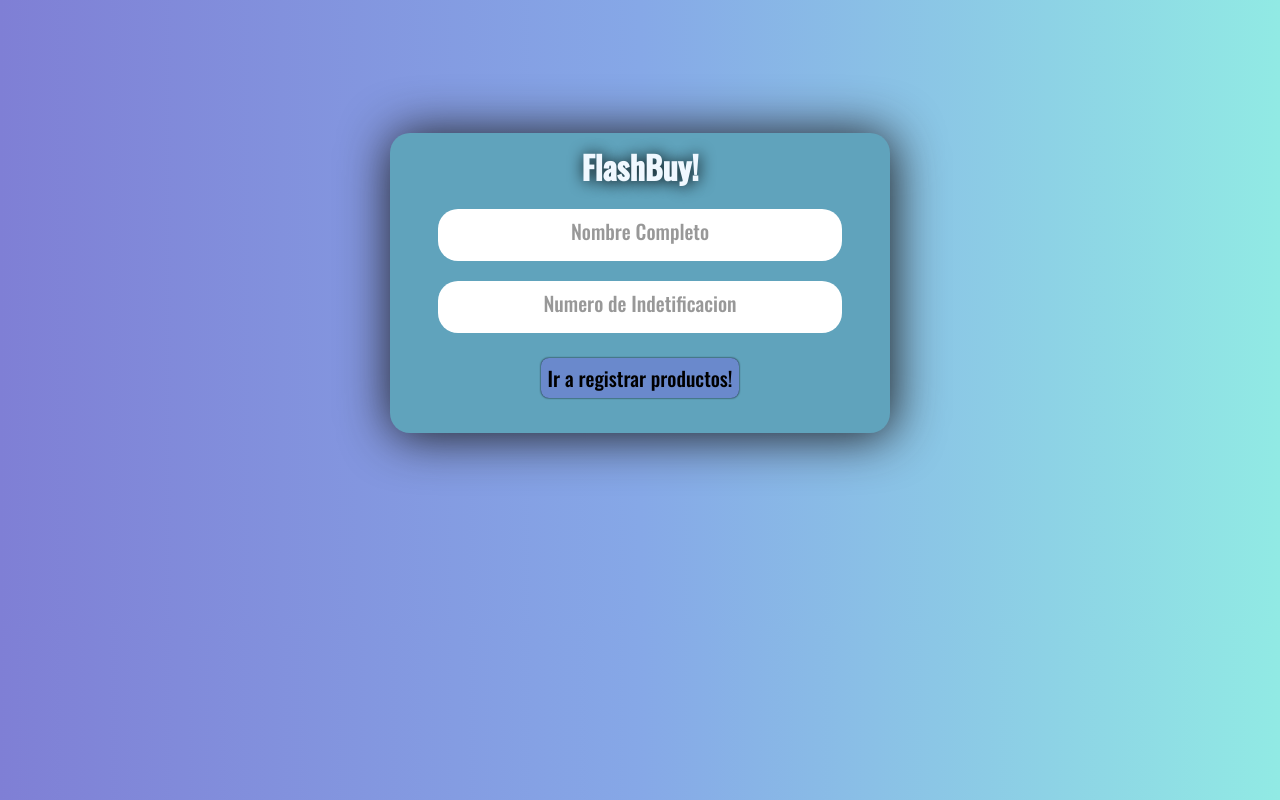
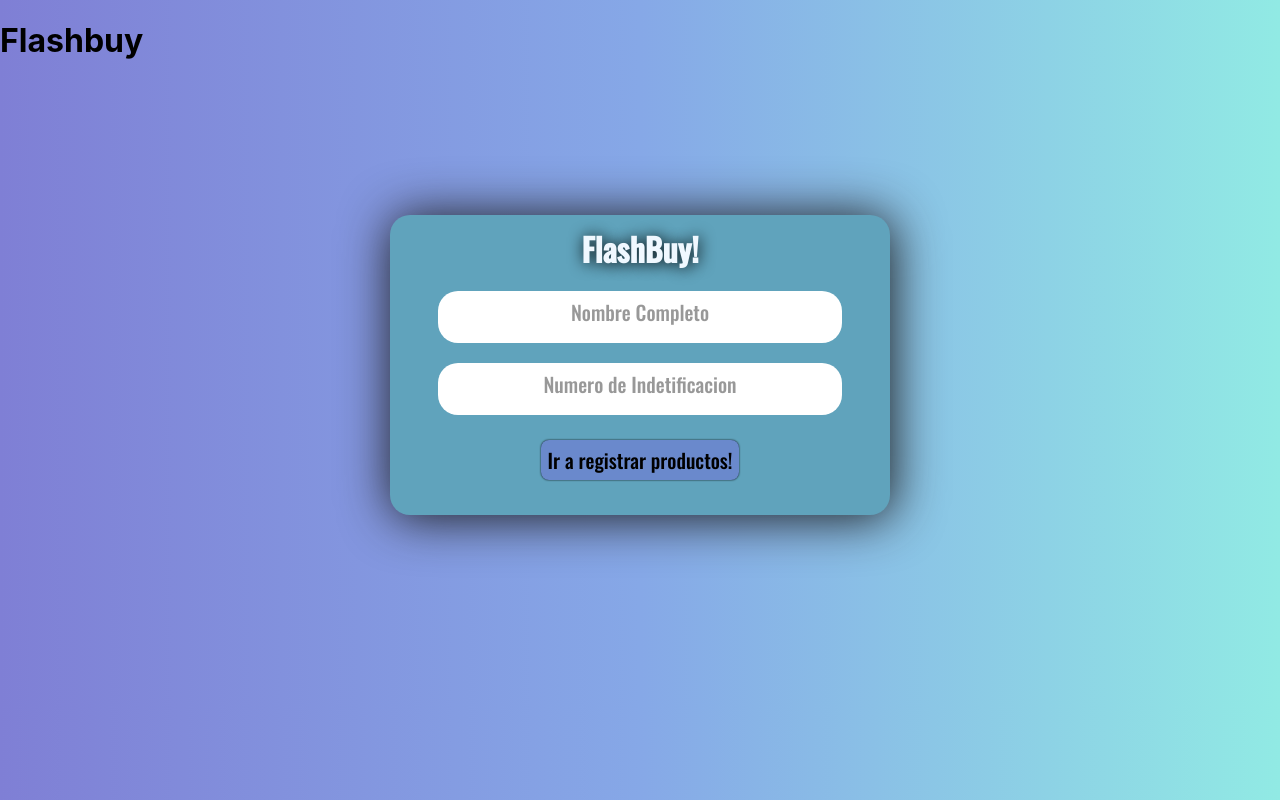
Before and after one commit to FelipeArredond/flashbuy, a React (Create React App) app: page / in a window 1280 px wide. Built offline with nearby package versions, Linux system fonts and the light colour scheme.

Commit message:
make it better

```diff
--- a/src/App.js
+++ b/src/App.js
@@ -10,6 +10,7 @@ export const api = "http://localhost:5000/products"
 const App = () => {
     return(
         <div>
+            <h1>Flashbuy</h1>
             <div className="mainpage">
                 <Routes>
                     <Route path={'/'} element={<LogComponent/>}/>
```
